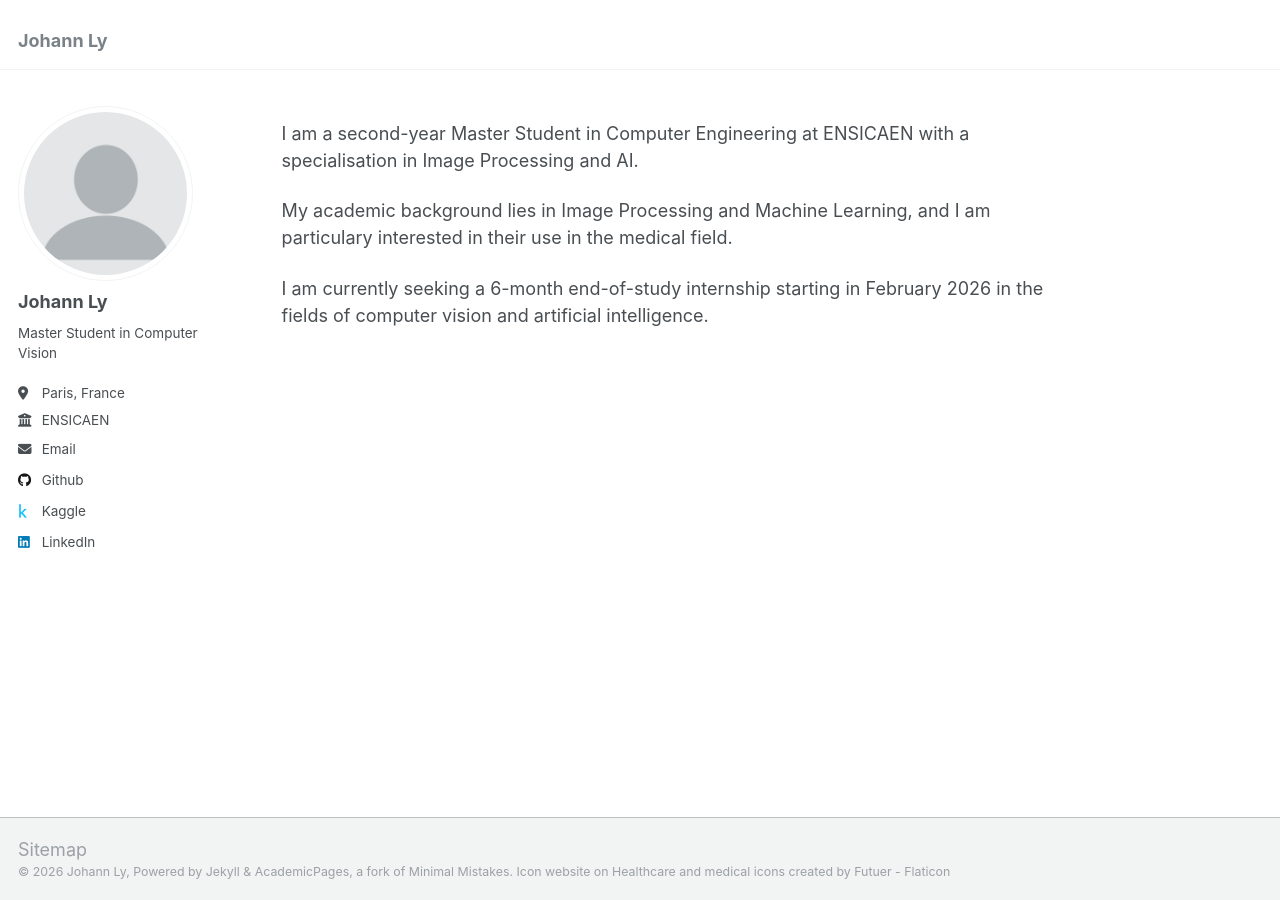
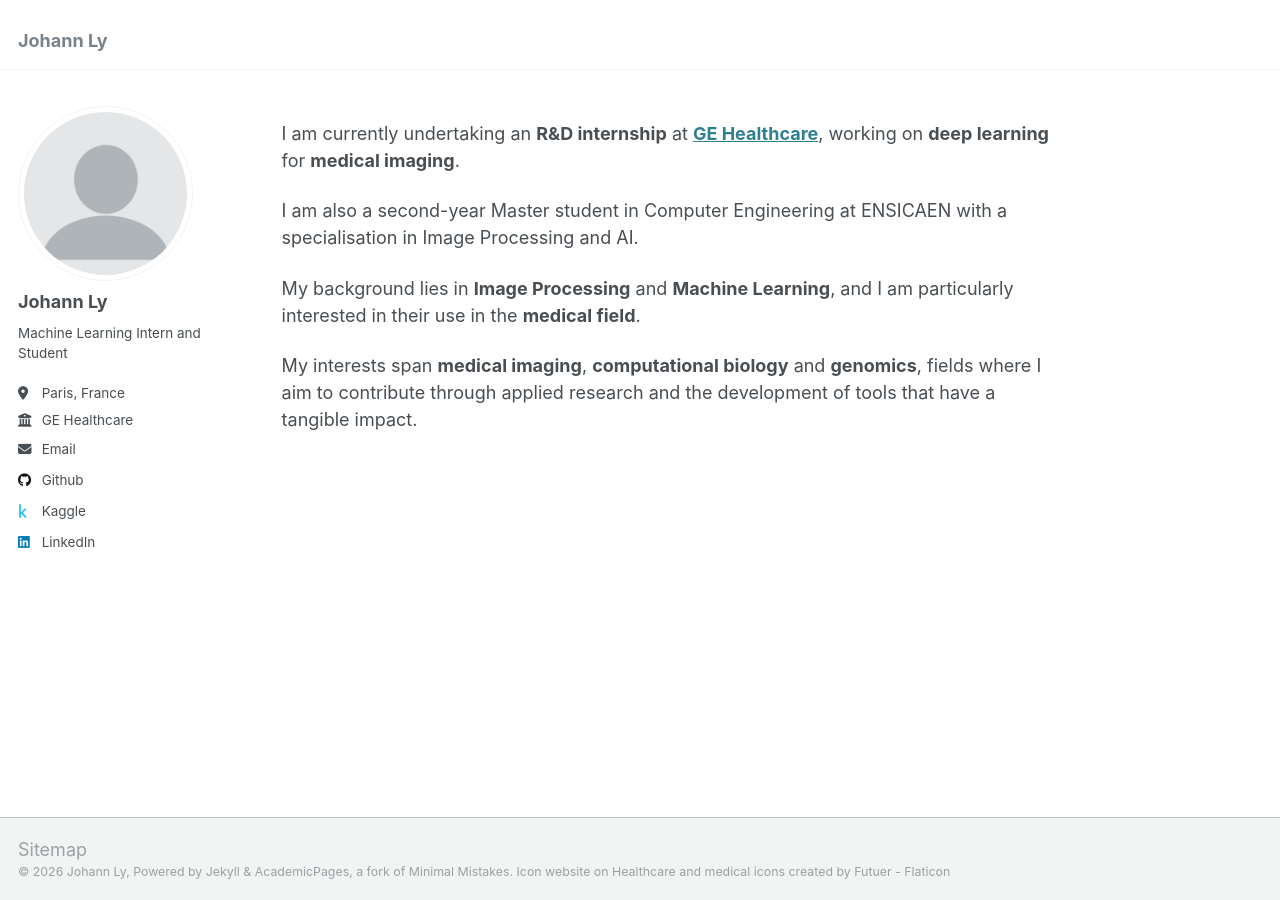
Before and after one commit to johhann14/johhann14.github.io, a Jekyll site: the page built from _pages/about.md, in a window 1280 px wide. Built offline with Jekyll 4.4.1, drawn with Linux system fonts in a browser that asks for light colours.

Commit message:
about upate

```diff
--- a/_config.yml
+++ b/_config.yml
@@ -24,11 +24,11 @@ author:
   avatar           : "profile.png"
   name             : "Johann Ly"
   pronouns         : # example: "she/her"
-  bio              : "Master Student in Computer Vision"
+  bio              : "Machine Learning Intern and Student"
   location         : "Paris, France"
-  employer         : "ENSICAEN"
+  employer         : "GE Healthcare"
   uri              : # URL
-  email            : "johann.ly@ecole.ensicaen.fr"
+  email            : "johann.ly@proton.me"
 
   # Academic websites
  # arxiv            : # URL - Update with the correct link to your profile
--- a/_pages/about.md
+++ b/_pages/about.md
@@ -7,8 +7,10 @@ redirect_from:
   - /about.html
 ---
 
-I am a second-year Master Student in Computer Engineering at ENSICAEN with a specialisation in Image Processing and AI.
+I am currently undertaking an **R&D internship** at **[GE Healthcare](https://www.gehealthcare.com/en-us)**, working on **deep learning** for **medical imaging**.
 
-My academic background lies in Image Processing and Machine Learning, and I am particulary interested in their use in the medical field.
+I am also a second-year Master student in Computer Engineering at ENSICAEN with a specialisation in Image Processing and AI.
 
-I am currently seeking a 6-month end-of-study internship starting in February 2026 in the fields of computer vision and artificial intelligence.
+My background lies in **Image Processing** and **Machine Learning**, and I am particularly interested in their use in the **medical field**.
+
+My interests span **medical imaging**, **computational biology** and **genomics**, fields where I aim to contribute through applied research and the development of tools that have a tangible impact.
```
Also changed, not shown: .github/    workflows/scrape_talks.yml (renamed from .github/    workflows  /scrape_talks.yml).
